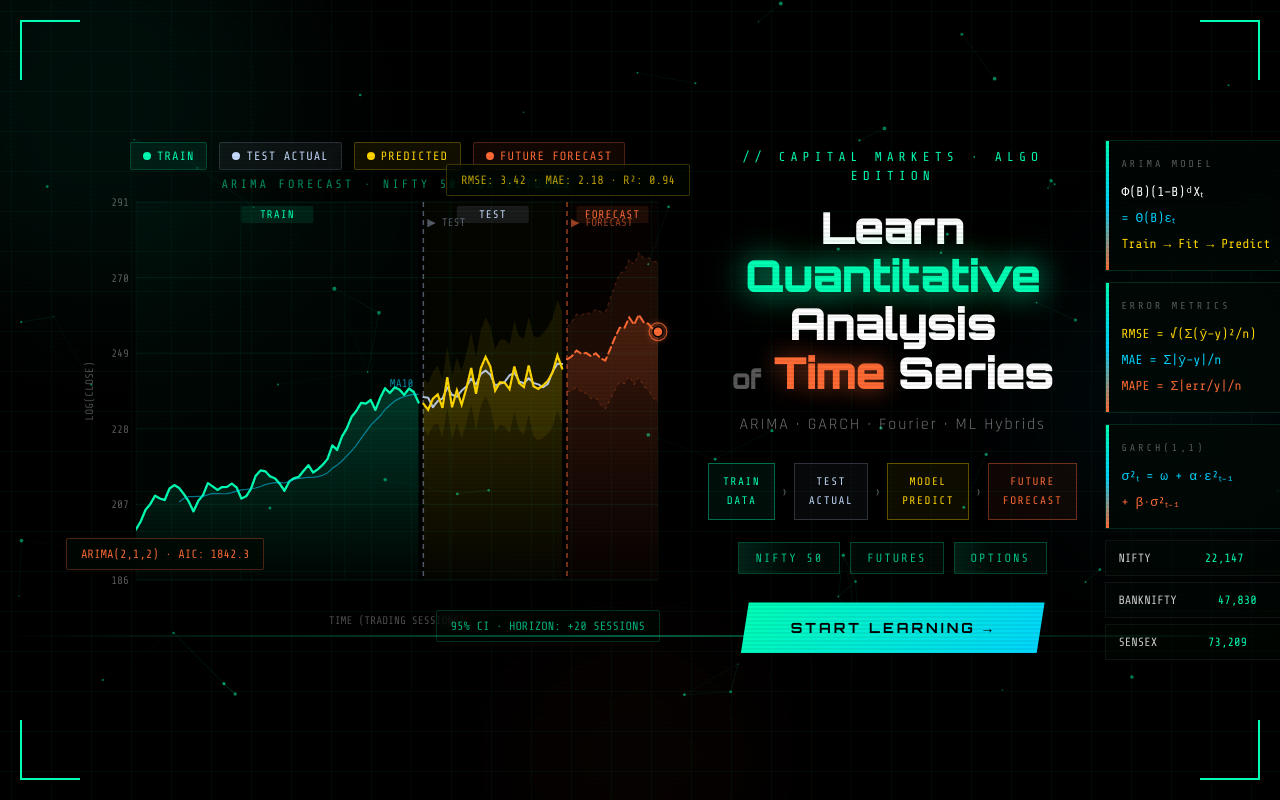
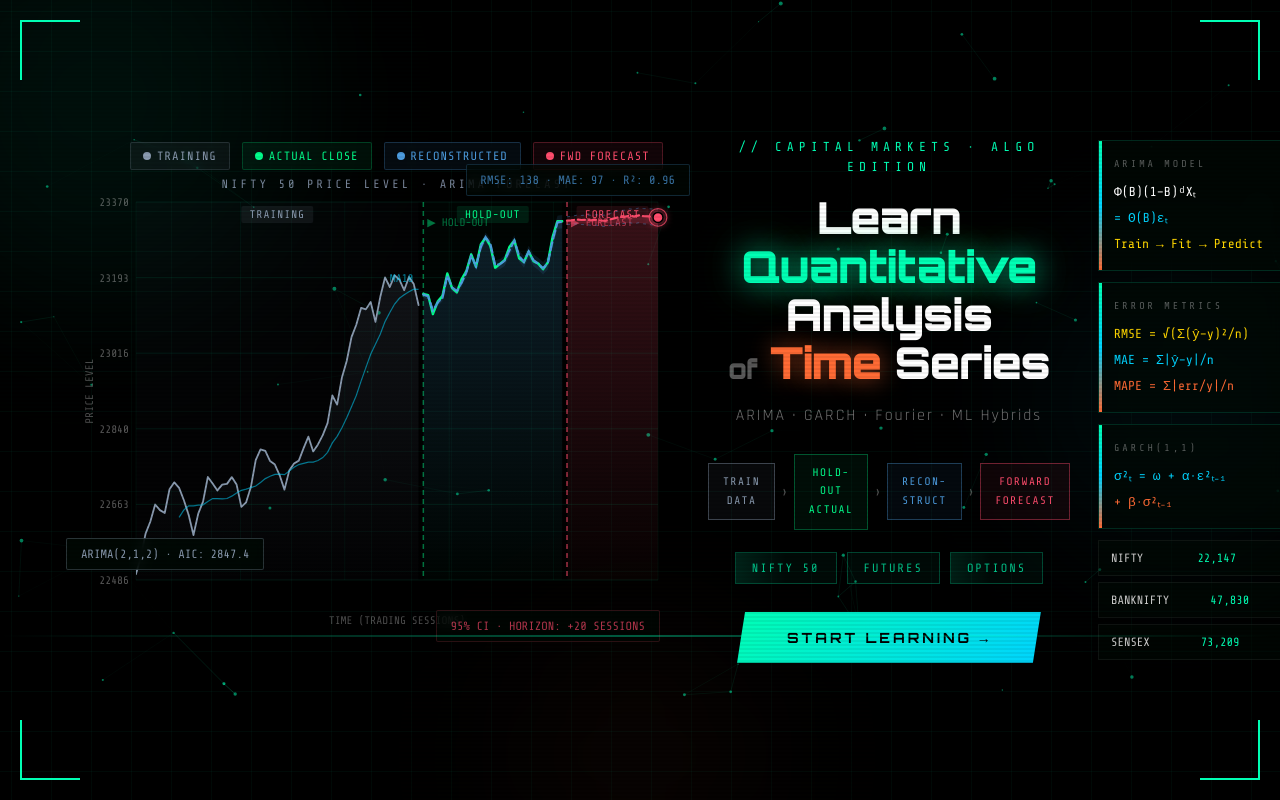
Before and after one commit to amitjoh-design/eternalquants, a React (Vite) app: page / in a window 1280 px wide. Built offline with nearby package versions, Linux system fonts and the light colour scheme; no server answers.

Commit message:
feat: redesign landing chart — grey training, green actual, blue reconstructed, red forecast (matplotlib style)

```diff
--- a/src/pages/LandingPage.jsx
+++ b/src/pages/LandingPage.jsx
@@ -85,7 +85,7 @@ export default function LandingPage() {
     if (!svg) return;
     while (svg.firstChild) svg.removeChild(svg.firstChild);
 
-    const realSeries = genSeries(90, 200, 7, 0.15);
+    const realSeries = genSeries(90, 22500, 120, 3);
 
     const predictedTest = realSeries.slice(TRAIN_END).map((v, i) => {
       const noise = (Math.random() - 0.5) * 8;
@@ -118,22 +118,22 @@ export default function LandingPage() {
       g.appendChild(ns('stop', { offset: '100%', 'stop-color': col, 'stop-opacity': o2 }));
       defs.appendChild(g);
     }
-    mkGrad('gTrain', '#00ffb4', '.2', '0');
-    mkGrad('gPred', '#ffd700', '.18', '0');
-    mkGrad('gFore', '#ff6b35', '.2', '0');
+    mkGrad('gTrain', '#7a8fa8', '.12', '0');
+    mkGrad('gPred', '#4d9de0', '.18', '0');
+    mkGrad('gFore', '#ff4d6d', '.2', '0');
     svg.appendChild(defs);
 
     /* zone backgrounds */
     function zoneRect(x1, x2, col) {
       svg.appendChild(ns('rect', { x: sx(x1), y: PAD.t, width: sx(x2) - sx(x1), height: CH, fill: col, 'clip-path': 'url(#cc)' }));
     }
-    zoneRect(0, TRAIN_END - 1, 'rgba(0,255,180,.025)');
-    zoneRect(TRAIN_END, TEST_END - 1, 'rgba(255,215,0,.018)');
-    zoneRect(TEST_END, TOTAL_X - 1, 'rgba(255,107,53,.022)');
+    zoneRect(0, TRAIN_END - 1, 'rgba(122,143,168,.025)');
+    zoneRect(TRAIN_END, TEST_END - 1, 'rgba(0,255,140,.018)');
+    zoneRect(TEST_END, TOTAL_X - 1, 'rgba(255,77,109,.022)');
 
     /* chart title */
-    const chartTitle = ns('text', { x: PAD.l + CW / 2, y: PAD.t - 14, 'text-anchor': 'middle', fill: 'rgba(0,255,180,.55)', 'font-size': '12', 'font-family': 'Share Tech Mono', 'letter-spacing': '3' });
-    chartTitle.textContent = 'ARIMA FORECAST · NIFTY 50 LOG RETURNS'; svg.appendChild(chartTitle);
+    const chartTitle = ns('text', { x: PAD.l + CW / 2, y: PAD.t - 14, 'text-anchor': 'middle', fill: 'rgba(200,220,255,.6)', 'font-size': '12', 'font-family': 'Share Tech Mono', 'letter-spacing': '3' });
+    chartTitle.textContent = 'NIFTY 50 PRICE LEVEL · ARIMA FORECAST'; svg.appendChild(chartTitle);
 
     /* grid */
     for (let i = 0; i <= 5; i++) {
@@ -149,7 +149,7 @@ export default function LandingPage() {
     const xlbl = ns('text', { x: PAD.l + CW / 2, y: H - 6, 'text-anchor': 'middle', fill: 'rgba(255,255,255,.3)', 'font-size': '11', 'font-family': 'Share Tech Mono' });
     xlbl.textContent = 'TIME (TRADING SESSIONS)'; svg.appendChild(xlbl);
     const ylbl = ns('text', { x: 13, y: PAD.t + CH / 2, 'text-anchor': 'middle', fill: 'rgba(255,255,255,.3)', 'font-size': '11', 'font-family': 'Share Tech Mono', transform: `rotate(-90,13,${PAD.t + CH / 2})` });
-    ylbl.textContent = 'LOG(CLOSE)'; svg.appendChild(ylbl);
+    ylbl.textContent = 'PRICE LEVEL'; svg.appendChild(ylbl);
 
     /* dividers */
     function divLine(xi, col, label, side = 'right') {
@@ -158,8 +158,8 @@ export default function LandingPage() {
       const t = ns('text', { x: side === 'right' ? x + 4 : x - 4, y: PAD.t + 24, 'text-anchor': side === 'right' ? 'start' : 'end', fill: col, 'font-size': '11', 'font-family': 'Share Tech Mono' });
       t.textContent = label; svg.appendChild(t);
     }
-    divLine(TRAIN_END, 'rgba(200,220,255,.4)', '▶ TEST');
-    divLine(TEST_END, 'rgba(255,107,53,.6)', '▶ FORECAST');
+    divLine(TRAIN_END, 'rgba(0,255,140,.45)', '▶ HOLD-OUT');
+    divLine(TEST_END, 'rgba(255,77,109,.65)', '▶ FORECAST');
 
     /* zone header labels */
     function zoneLabel(x1i, x2i, txt, col) {
@@ -168,23 +168,23 @@ export default function LandingPage() {
       const t = ns('text', { x: xm, y: PAD.t + 16, 'text-anchor': 'middle', fill: col, 'font-size': '11', 'font-family': 'Share Tech Mono', 'letter-spacing': '1' });
       t.textContent = txt; svg.appendChild(t);
     }
-    zoneLabel(0, TRAIN_END - 1, 'TRAIN', '#00ffb4');
-    zoneLabel(TRAIN_END, TEST_END - 1, 'TEST', '#c8dcff');
-    zoneLabel(TEST_END, TOTAL_X - 1, 'FORECAST', '#ff6b35');
+    zoneLabel(0, TRAIN_END - 1, 'TRAINING', '#8a9bb0');
+    zoneLabel(TRAIN_END, TEST_END - 1, 'HOLD-OUT', '#00ff8c');
+    zoneLabel(TEST_END, TOTAL_X - 1, 'FORECAST', '#ff4d6d');
 
     /* animated paths */
     const trainArea = ns('path', { 'clip-path': 'url(#cc)', fill: 'url(#gTrain)', stroke: 'none' }); svg.appendChild(trainArea);
-    const predConfEl = ns('path', { 'clip-path': 'url(#cc)', fill: 'rgba(255,215,0,.08)', stroke: 'none' }); svg.appendChild(predConfEl);
-    const foreConfEl = ns('path', { 'clip-path': 'url(#cc)', fill: 'rgba(255,107,53,.09)', stroke: 'none' }); svg.appendChild(foreConfEl);
+    const predConfEl = ns('path', { 'clip-path': 'url(#cc)', fill: 'rgba(77,157,224,.12)', stroke: 'none' }); svg.appendChild(predConfEl);
+    const foreConfEl = ns('path', { 'clip-path': 'url(#cc)', fill: 'rgba(255,77,109,.09)', stroke: 'none' }); svg.appendChild(foreConfEl);
     const predAreaEl = ns('path', { 'clip-path': 'url(#cc)', fill: 'url(#gPred)', stroke: 'none' }); svg.appendChild(predAreaEl);
     const foreAreaEl = ns('path', { 'clip-path': 'url(#cc)', fill: 'url(#gFore)', stroke: 'none' }); svg.appendChild(foreAreaEl);
 
-    const trainLine = ns('path', { 'clip-path': 'url(#cc)', fill: 'none', stroke: '#00ffb4', 'stroke-width': '2.3', 'stroke-linecap': 'round', 'stroke-linejoin': 'round' }); svg.appendChild(trainLine);
-    const testActLine = ns('path', { 'clip-path': 'url(#cc)', fill: 'none', stroke: 'rgba(200,220,255,.9)', 'stroke-width': '2', 'stroke-linecap': 'round', 'stroke-linejoin': 'round' }); svg.appendChild(testActLine);
-    const predLineEl = ns('path', { 'clip-path': 'url(#cc)', fill: 'none', stroke: '#ffd700', 'stroke-width': '2.2', 'stroke-linecap': 'round' }); svg.appendChild(predLineEl);
-    const foreLineEl = ns('path', { 'clip-path': 'url(#cc)', fill: 'none', stroke: '#ff6b35', 'stroke-width': '2', 'stroke-dasharray': '7 4', 'stroke-linecap': 'round' }); svg.appendChild(foreLineEl);
-    const foreUpper = ns('path', { 'clip-path': 'url(#cc)', fill: 'none', stroke: 'rgba(255,107,53,.35)', 'stroke-width': '.9', 'stroke-dasharray': '3 4' }); svg.appendChild(foreUpper);
-    const foreLower = ns('path', { 'clip-path': 'url(#cc)', fill: 'none', stroke: 'rgba(255,107,53,.35)', 'stroke-width': '.9', 'stroke-dasharray': '3 4' }); svg.appendChild(foreLower);
+    const trainLine = ns('path', { 'clip-path': 'url(#cc)', fill: 'none', stroke: '#8a9bb0', 'stroke-width': '1.8', 'stroke-linecap': 'round', 'stroke-linejoin': 'round' }); svg.appendChild(trainLine);
+    const testActLine = ns('path', { 'clip-path': 'url(#cc)', fill: 'none', stroke: '#00ff8c', 'stroke-width': '2.4', 'stroke-linecap': 'round', 'stroke-linejoin': 'round' }); svg.appendChild(testActLine);
+    const predLineEl = ns('path', { 'clip-path': 'url(#cc)', fill: 'none', stroke: '#4d9de0', 'stroke-width': '2.2', 'stroke-dasharray': '8 4', 'stroke-linecap': 'round' }); svg.appendChild(predLineEl);
+    const foreLineEl = ns('path', { 'clip-path': 'url(#cc)', fill: 'none', stroke: '#ff4d6d', 'stroke-width': '2.2', 'stroke-dasharray': '7 4', 'stroke-linecap': 'round' }); svg.appendChild(foreLineEl);
+    const foreUpper = ns('path', { 'clip-path': 'url(#cc)', fill: 'none', stroke: 'rgba(77,157,224,.45)', 'stroke-width': '.9', 'stroke-dasharray': '3 4' }); svg.appendChild(foreUpper);
+    const foreLower = ns('path', { 'clip-path': 'url(#cc)', fill: 'none', stroke: 'rgba(77,157,224,.45)', 'stroke-width': '.9', 'stroke-dasharray': '3 4' }); svg.appendChild(foreLower);
 
     /* MA10 on train */
     const ma10pts = realSeries.slice(0, TRAIN_END)
@@ -196,8 +196,8 @@ export default function LandingPage() {
     maLbl.textContent = 'MA10'; svg.appendChild(maLbl);
 
     /* live dot + ring */
-    const liveDot = ns('circle', { r: '5', fill: '#ff6b35', stroke: '#000', 'stroke-width': '1.5', filter: 'drop-shadow(0 0 5px #ff6b35)' }); svg.appendChild(liveDot);
-    const liveRing = ns('circle', { r: '5', fill: 'none', stroke: '#ff6b35', 'stroke-width': '1.2' }); svg.appendChild(liveRing);
+    const liveDot = ns('circle', { r: '5', fill: '#ff4d6d', stroke: '#000', 'stroke-width': '1.5', filter: 'drop-shadow(0 0 5px #ff4d6d)' }); svg.appendChild(liveDot);
+    const liveRing = ns('circle', { r: '5', fill: 'none', stroke: '#ff4d6d', 'stroke-width': '1.2' }); svg.appendChild(liveRing);
 
     function buildPath(data, offset) { return data.map((v, i) => `${i === 0 ? 'M' : 'L'}${sx(offset + i)},${sy(v)}`).join(' '); }
     function buildArea(data, offset) { if (data.length < 2) return ''; const p = buildPath(data, offset); return p + `L${sx(offset + data.length - 1)},${PAD.t + CH} L${sx(offset)},${PAD.t + CH}Z`; }
@@ -306,19 +306,19 @@ export default function LandingPage() {
     legendRow: { position: 'absolute', top: -28, left: 50, display: 'flex', gap: 12, zIndex: 10 },
     leg: (type) => {
       const colors = {
-        train:  { color: '#00ffb4', background: 'rgba(0,255,180,.07)', border: '1px solid rgba(0,255,180,.2)' },
-        actual: { color: '#c8dcff', background: 'rgba(200,220,255,.06)', border: '1px solid rgba(200,220,255,.15)' },
-        pred:   { color: '#ffd700', background: 'rgba(255,215,0,.07)', border: '1px solid rgba(255,215,0,.25)' },
-        fore:   { color: '#ff6b35', background: 'rgba(255,107,53,.07)', border: '1px solid rgba(255,107,53,.25)' },
+        train:  { color: '#8a9bb0', background: 'rgba(138,155,176,.07)', border: '1px solid rgba(138,155,176,.2)' },
+        actual: { color: '#00ff8c', background: 'rgba(0,255,140,.06)', border: '1px solid rgba(0,255,140,.2)' },
+        pred:   { color: '#4d9de0', background: 'rgba(77,157,224,.07)', border: '1px solid rgba(77,157,224,.25)' },
+        fore:   { color: '#ff4d6d', background: 'rgba(255,77,109,.07)', border: '1px solid rgba(255,77,109,.25)' },
       };
       return { display: 'flex', alignItems: 'center', gap: 6, fontFamily: "'Share Tech Mono',monospace", fontSize: 12, letterSpacing: 1, padding: '4px 12px', borderRadius: 2, backdropFilter: 'blur(4px)', ...colors[type] };
     },
     dot: (col) => ({ width: 8, height: 8, borderRadius: '50%', flexShrink: 0, background: col }),
     pill: (type) => {
       const variants = {
-        p1: { top: -6, right: -10, color: '#ffd700', borderColor: 'rgba(255,215,0,.3)', animationDelay: '0s' },
-        p2: { bottom: 60, left: -14, color: '#ff6b35', borderColor: 'rgba(255,107,53,.3)', animationDelay: '1.2s' },
-        p3: { bottom: -12, right: 20, color: '#00ffb4', borderColor: 'rgba(0,255,180,.25)', animationDelay: '2.1s' },
+        p1: { top: -6, right: -10, color: '#4d9de0', borderColor: 'rgba(77,157,224,.3)', animationDelay: '0s' },
+        p2: { bottom: 60, left: -14, color: '#8a9bb0', borderColor: 'rgba(138,155,176,.3)', animationDelay: '1.2s' },
+        p3: { bottom: -12, right: 20, color: '#ff4d6d', borderColor: 'rgba(255,77,109,.25)', animationDelay: '2.1s' },
       };
       return { position: 'absolute', background: 'rgba(0,10,5,.8)', border: '1px solid', padding: '6px 14px', fontFamily: "'Share Tech Mono',monospace", fontSize: 12, borderRadius: 2, whiteSpace: 'nowrap', animation: 'pillBlink 3s ease-in-out infinite', backdropFilter: 'blur(6px)', zIndex: 10, ...variants[type] };
     },
@@ -329,10 +329,10 @@ export default function LandingPage() {
     pipeline: { display: 'flex', alignItems: 'center', marginTop: 26, animation: 'fadeUp 1s ease .75s both' },
     pipeStep: (type) => {
       const variants = {
-        train: { color: '#00ffb4', borderColor: 'rgba(0,255,180,.4)', background: 'rgba(0,255,180,.06)' },
-        test:  { color: '#c8dcff', borderColor: 'rgba(200,220,255,.2)', background: 'rgba(200,220,255,.04)' },
-        pred:  { color: '#ffd700', borderColor: 'rgba(255,215,0,.35)', background: 'rgba(255,215,0,.06)' },
-        fore:  { color: '#ff6b35', borderColor: 'rgba(255,107,53,.4)', background: 'rgba(255,107,53,.06)' },
+        train: { color: '#8a9bb0', borderColor: 'rgba(138,155,176,.4)', background: 'rgba(138,155,176,.06)' },
+        test:  { color: '#00ff8c', borderColor: 'rgba(0,255,140,.3)', background: 'rgba(0,255,140,.05)' },
+        pred:  { color: '#4d9de0', borderColor: 'rgba(77,157,224,.35)', background: 'rgba(77,157,224,.06)' },
+        fore:  { color: '#ff4d6d', borderColor: 'rgba(255,77,109,.4)', background: 'rgba(255,77,109,.06)' },
       };
       return { padding: '9px 14px', fontFamily: "'Share Tech Mono',monospace", fontSize: 11, letterSpacing: '1.5px', textAlign: 'center', border: '1px solid', lineHeight: 1.7, ...variants[type] };
     },
@@ -377,13 +377,13 @@ export default function LandingPage() {
           {/* LEFT: Chart */}
           <div style={S.chartPanel}>
             <div style={S.legendRow}>
-              <div style={S.leg('train')}>  <div style={S.dot('#00ffb4')} /> TRAIN </div>
-              <div style={S.leg('actual')}> <div style={S.dot('#c8dcff')} /> TEST ACTUAL </div>
-              <div style={S.leg('pred')}>   <div style={S.dot('#ffd700')} /> PREDICTED </div>
-              <div style={S.leg('fore')}>   <div style={S.dot('#ff6b35')} /> FUTURE FORECAST </div>
+              <div style={S.leg('train')}>  <div style={S.dot('#8a9bb0')} /> TRAINING </div>
+              <div style={S.leg('actual')}> <div style={S.dot('#00ff8c')} /> ACTUAL CLOSE </div>
+              <div style={S.leg('pred')}>   <div style={S.dot('#4d9de0')} /> RECONSTRUCTED </div>
+              <div style={S.leg('fore')}>   <div style={S.dot('#ff4d6d')} /> FWD FORECAST </div>
             </div>
-            <div style={S.pill('p1')}>RMSE: 3.42 · MAE: 2.18 · R²: 0.94</div>
-            <div style={S.pill('p2')}>ARIMA(2,1,2) · AIC: 1842.3</div>
+            <div style={S.pill('p1')}>RMSE: 138 · MAE: 97 · R²: 0.96</div>
+            <div style={S.pill('p2')}>ARIMA(2,1,2) · AIC: 2847.4</div>
             <div style={S.pill('p3')}>95% CI · HORIZON: +20 SESSIONS</div>
             <svg ref={svgRef} viewBox="0 0 600 460" style={{ width: '100%', height: '100%', overflow: 'visible' }} />
           </div>
@@ -403,11 +403,11 @@ export default function LandingPage() {
             <div style={S.pipeline}>
               <div style={S.pipeStep('train')}>TRAIN<br />DATA</div>
               <div style={S.pipeArrow}>›</div>
-              <div style={S.pipeStep('test')}>TEST<br />ACTUAL</div>
+              <div style={S.pipeStep('test')}>HOLD-OUT<br />ACTUAL</div>
               <div style={S.pipeArrow}>›</div>
-              <div style={S.pipeStep('pred')}>MODEL<br />PREDICT</div>
+              <div style={S.pipeStep('pred')}>RECON-<br />STRUCT</div>
               <div style={S.pipeArrow}>›</div>
-              <div style={S.pipeStep('fore')}>FUTURE<br />FORECAST</div>
+              <div style={S.pipeStep('fore')}>FORWARD<br />FORECAST</div>
             </div>
             <div style={S.badgeRow}>
               <div className="badge-sweep" style={S.badge}>NIFTY 50</div>
```
